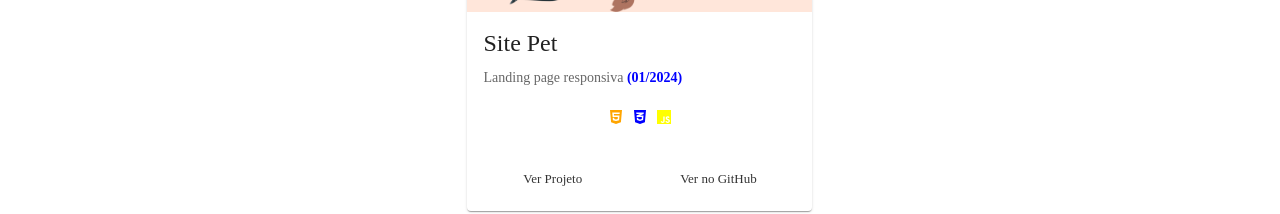
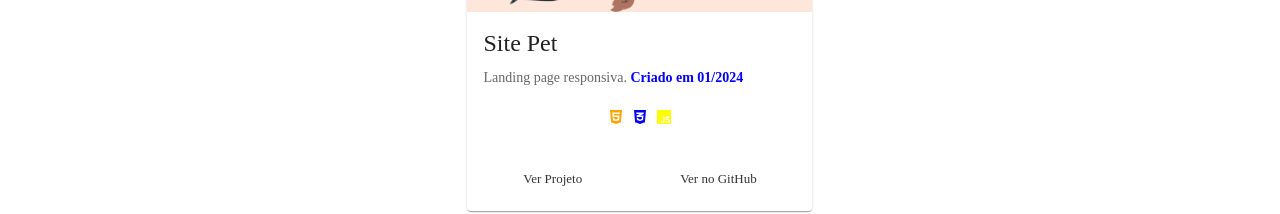
Before and after one commit to kauuer/my-portfolio, a React (Vite) app: page / in a window 1280 px wide. Shown: the part 1728-1942 px from the top of the page. Built offline with nearby package versions, Linux system fonts and the light colour scheme; a web font is replaced by a local one.

Commit message:
atualização no projeto

```diff
--- a/src/pages/Home/sections/Projects/Projects.tsx
+++ b/src/pages/Home/sections/Projects/Projects.tsx
@@ -9,7 +9,7 @@ const Projects: React.FC = () => {
     {
       title: "Site Pet",
       description: (
-        <>Landing page responsiva <span style={{ fontWeight: "bold", color: "blue" }}>(01/2024)</span></>
+        <>Landing page responsiva. <span style={{ fontWeight: "bold", color: "blue" }}> Criado em 01/2024</span></>
       ),
       imageUrl: previewLanging,
       link: "https://kauuer.github.io/site-pet/",
```
